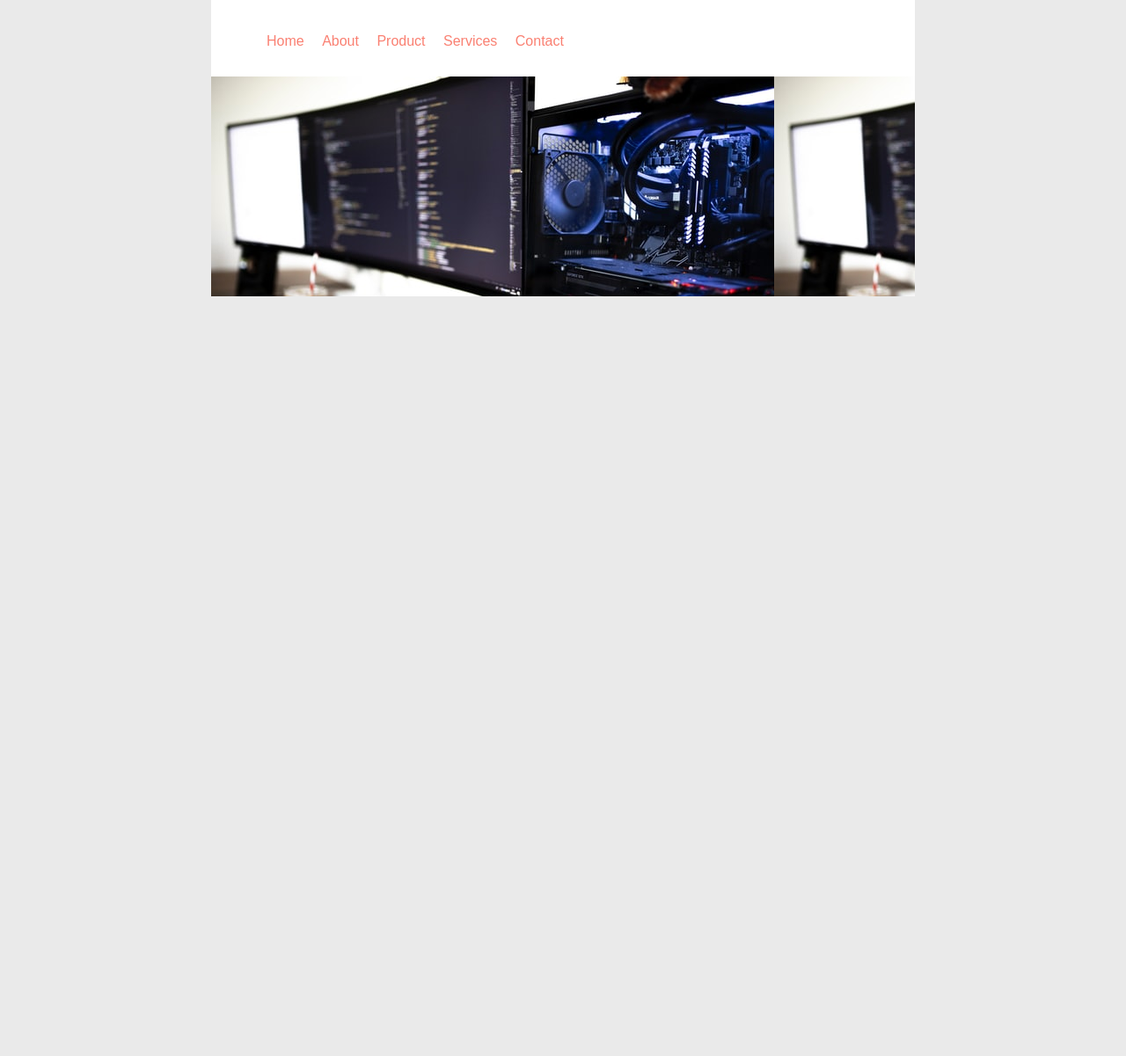
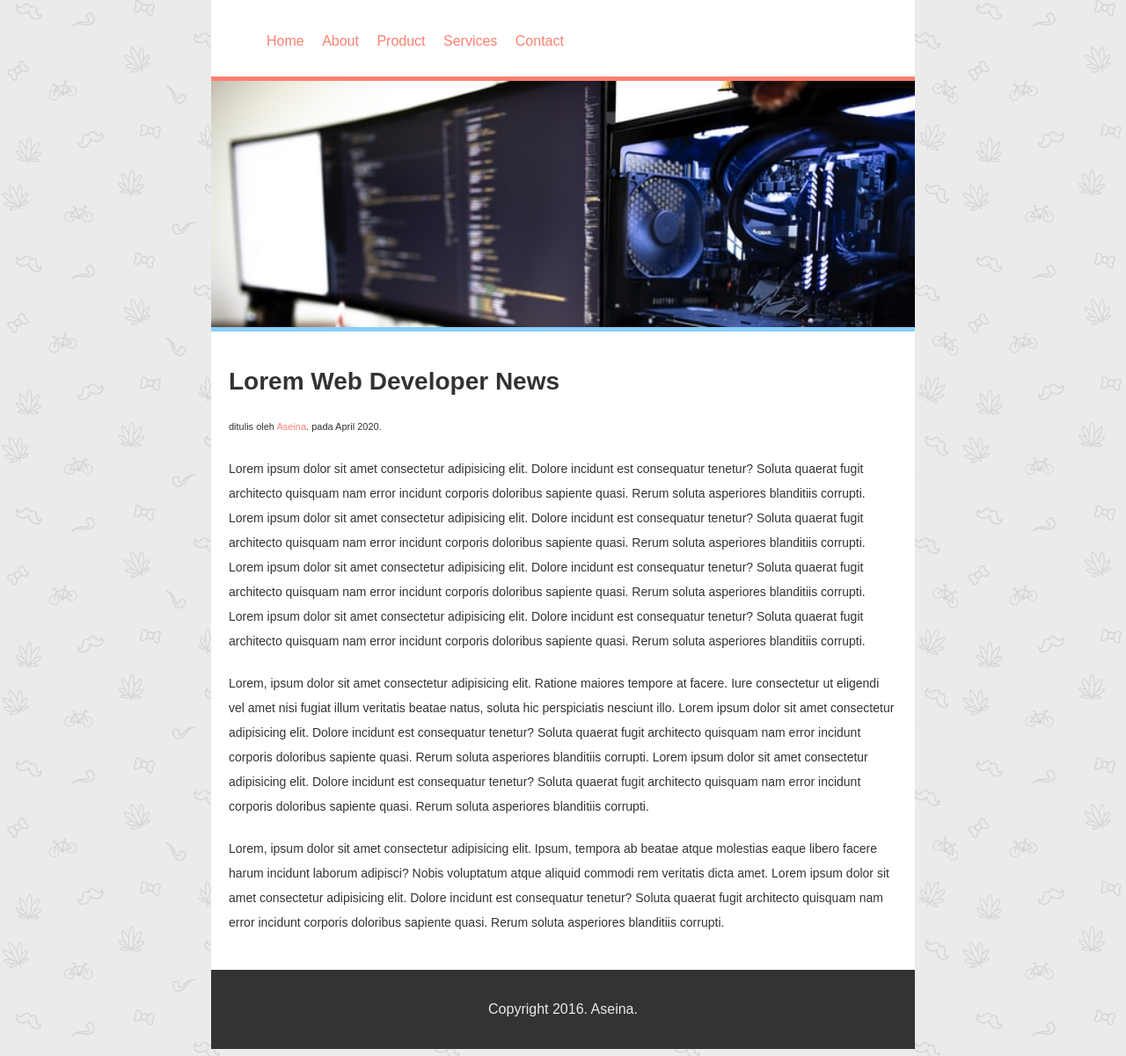
Before and after one commit to aseina/LATIHAN-WPU, a plain HTML site: page WEB-SEDERHANA/index.html in a window 1280 px wide. Shown: the part 97-1298 px from the top of the page at 88% size. Before the commit the page ends 800 px from the top, so only its background shows below. Drawn offline with Linux system fonts and the light colour scheme.

Commit message:
menambahkan file sativa.png dan menyelesaikan coding html css

```diff
--- a/WEB-SEDERHANA/index.html
+++ b/WEB-SEDERHANA/index.html
@@ -9,7 +9,7 @@
 <body>
     <div class="container">
         <div class="header">
-            <h1 class="judul">MyWebsite</h1>
+            <h1 class="judul">Front End Dev</h1>
             <ul>
                 <li><a href="/index.html">Home</a></li>
                 <li><a href="/index.html">About</a></li>
@@ -19,6 +19,18 @@
             </ul>
         </div>
         <div class="hero"></div>
+        <div class="content">
+            <h2>Lorem Web Developer News</h2>
+            <p class="penulis">ditulis oleh <a href="">Aseina</a>. pada April 2020.</p>
+            <p>Lorem ipsum dolor sit amet consectetur adipisicing elit. Dolore incidunt est consequatur tenetur? Soluta quaerat fugit architecto quisquam nam error incidunt corporis doloribus sapiente quasi. Rerum soluta asperiores blanditiis corrupti. Lorem ipsum dolor sit amet consectetur adipisicing elit. Dolore incidunt est consequatur tenetur? Soluta quaerat fugit architecto quisquam nam error incidunt corporis doloribus sapiente quasi. Rerum soluta asperiores blanditiis corrupti. Lorem ipsum dolor sit amet consectetur adipisicing elit. Dolore incidunt est consequatur tenetur? Soluta quaerat fugit architecto quisquam nam error incidunt corporis doloribus sapiente quasi. Rerum soluta asperiores blanditiis corrupti. Lorem ipsum dolor sit amet consectetur adipisicing elit. Dolore incidunt est consequatur tenetur? Soluta quaerat fugit architecto quisquam nam error incidunt corporis doloribus sapiente quasi. Rerum soluta asperiores blanditiis corrupti.</p>
+            <p>Lorem, ipsum dolor sit amet consectetur adipisicing elit. Ratione maiores tempore at facere. Iure consectetur ut eligendi vel amet nisi fugiat illum veritatis beatae natus, soluta hic perspiciatis nesciunt illo. Lorem ipsum dolor sit amet consectetur adipisicing elit. Dolore incidunt est consequatur tenetur? Soluta quaerat fugit architecto quisquam nam error incidunt corporis doloribus sapiente quasi. Rerum soluta asperiores blanditiis corrupti. Lorem ipsum dolor sit amet consectetur adipisicing elit. Dolore incidunt est consequatur tenetur? Soluta quaerat fugit architecto quisquam nam error incidunt corporis doloribus sapiente quasi. Rerum soluta asperiores blanditiis corrupti.</p>
+            <p>Lorem, ipsum dolor sit amet consectetur adipisicing elit. Ipsum, tempora ab beatae atque molestias eaque libero facere harum incidunt laborum adipisci? Nobis voluptatum atque aliquid commodi rem veritatis dicta amet. Lorem ipsum dolor sit amet consectetur adipisicing elit. Dolore incidunt est consequatur tenetur? Soluta quaerat fugit architecto quisquam nam error incidunt corporis doloribus sapiente quasi. Rerum soluta asperiores blanditiis corrupti.</p>
+        </div>
+        <div class="footer">
+            <p class="copy">
+                Copyright 2016. Aseina.
+            </p>
+        </div>
     </div>
 </body>
 </html>
--- a/WEB-SEDERHANA/style.css
+++ b/WEB-SEDERHANA/style.css
@@ -1,5 +1,6 @@
 body {
     line-height: 1;
+    background-image: url(img/sativa.png);
 
 }
 
@@ -63,6 +64,45 @@ body {
 }
 
 .hero {
-    height: 250px;
+    height: 280px;
     background-image: url(img/hero.jpg);
+    background-size: cover;
+    border-bottom: 5px solid lightskyblue;
+    border-top: 5px solid salmon;
+
 }
+
+.content {
+    padding: 20px;
+}
+
+.content h2 {
+    font-size: 28px;
+    font-weight: bold;
+}
+
+
+.content .penulis {
+    font-size: 11px;
+    margin-top: 5px;
+}
+
+.content p{
+    margin-bottom: 20px;
+    font-size: 14px;
+}
+
+.content .penulis a {
+    color: salmon;
+    text-decoration: none;
+}
+
+.footer {
+    background-color: #333;
+    padding: 15px;
+}
+
+.footer .copy {
+    color: #eaeaea;
+    text-align: center;
+}
```
Also changed, not shown: WEB-SEDERHANA/img/sativa.png (added).
